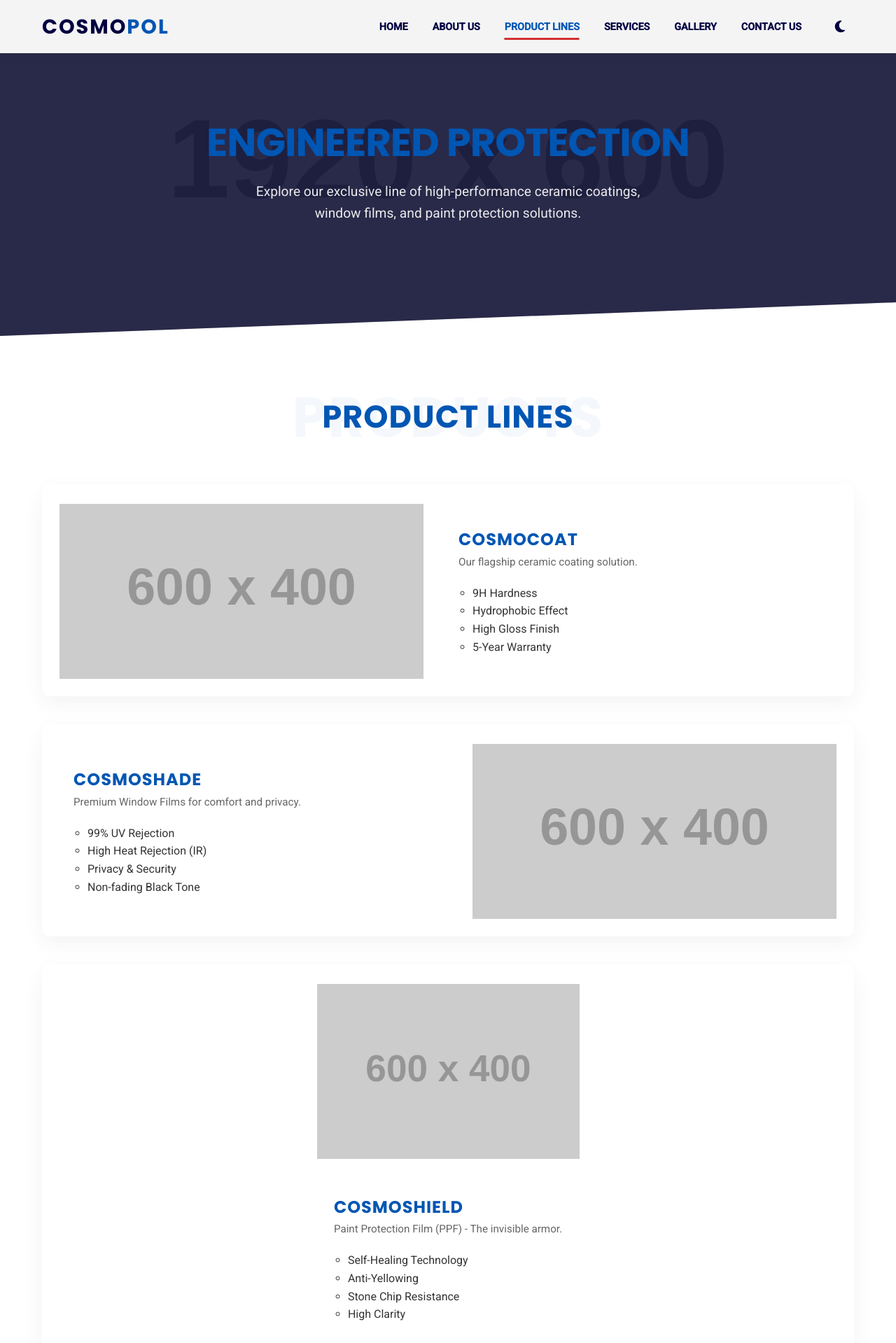
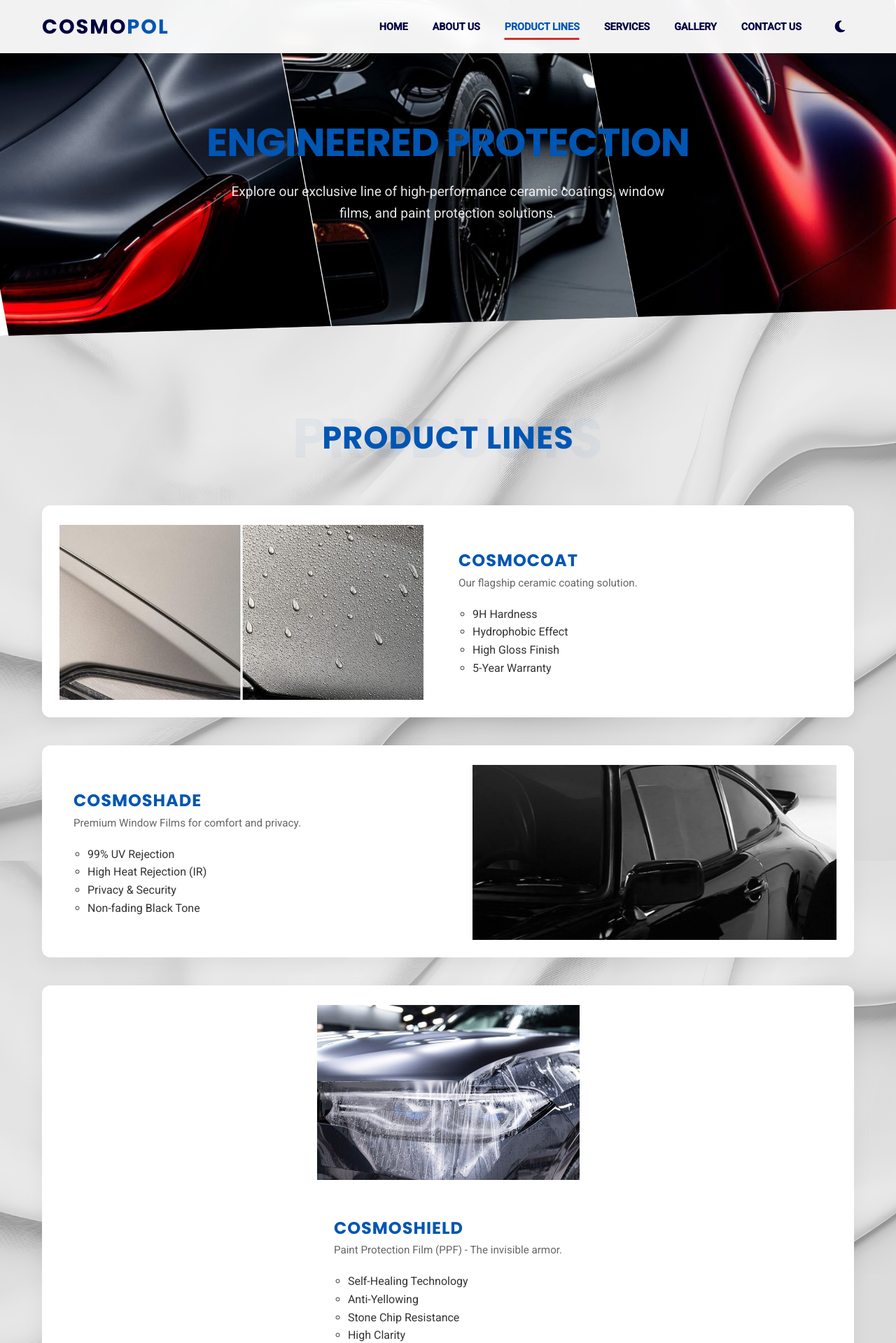
Before and after one commit to Sharmaine2005/COSMOPOL, a PHP site: page /products.html in a window 1280 px wide. Shown: the top 1919 px of the page at 70% size. Run offline with PHP 8.4, Linux system fonts and the light colour scheme; grey boxes labelled with a size stand in for pictures from a placeholder-image service; some libraries are stand-ins or nearby versions.

Commit message:
Final Products

```diff
--- a/gallery.html
+++ b/gallery.html
@@ -14,7 +14,7 @@
   <!-- HERO SLIDESHOW BACKGROUND FOR GALLERY -->
 <section id="gallery" class="gallery-slider-section" style="height: 60vh;">
     <div class="slider-container">
-        <div class="slide-bg active" style="background-image: url('assets/gallery-slider.png');"></div>
+        <div class="slide-bg active" style="background-image: url('assets/gallery-background3.png');"></div>
         <div class="slide-bg" style="background-image: url('assets/gallery-slider2.jpg');"></div>
         <div class="slide-bg" style="background-image: url('assets/gallery-slider3.jpg');"></div>
         <div class="slide-bg" style="background-image: url('assets/gallery-slider4.jpg');"></div>
@@ -30,8 +30,7 @@
         </p>
     </div>
 
-    <button class="slider-arrow prev-slide"><i class="fas fa-chevron-left"></i></button>
-    <button class="slider-arrow next-slide"><i class="fas fa-chevron-right"></i></button>
+
 </section>
 
     <section class="section-padding gallery-background">
--- a/products.html
+++ b/products.html
@@ -11,20 +11,27 @@
 <body>
     <div id="header-placeholder"></div>
 
-    <section class="page-header">
-        <div class="container">
-            <h1>Engineered Protection</h1>
-            <p style="font-size: 1.2rem; opacity: 0.9; max-width: 600px; margin: 0 auto;">Explore our exclusive line of high-performance ceramic coatings, window films, and paint protection solutions.</p>
-        </div>
-    </section>
+   <section class="products-header slider-header">
+    <div class="slider-container">
+        <div class="slide-bg active" style="background-image: url('assets/products-slider.png');"></div>
+        <div class="slide-bg" style="background-image: url('assets/products-slider2.png');"></div>
+        <div class="slide-bg" style="background-image: url('assets/products-slider3.png');"></div>
+    </div>
 
+    <div class="header-content">
+        <h1>Engineered Protection</h1>
+        <p>Explore our exclusive line of high-performance ceramic coatings, window films, and paint protection solutions.</p>
+    </div>
+</section>
+
+<section class="section-padding gallery-background">
     <section class="section-padding">
         <div class="container">
             <h2 class="section-title" data-title="PRODUCTS">Product Lines</h2>
 
             <div class="card" style="margin-bottom: 40px; display: flex; flex-wrap: wrap; align-items: center; gap: 30px; flex-direction: row;">
                 <div style="flex: 1;">
-                    <img src="https://placehold.co/600x400/003366/FFF?text=CosmoCoat" alt="CosmoCoat">
+                    <img src="assets/productsImage.jpg" alt="CosmoCoat">
                 </div>
                 <div style="flex: 1; padding: 20px;">
                     <h2 class="text-highlight">CosmoCoat</h2>
@@ -40,7 +47,7 @@
 
             <div class="card" style="margin-bottom: 40px; display: flex; flex-wrap: wrap; align-items: center; gap: 30px; flex-direction: row-reverse;">
                 <div style="flex: 1;">
-                    <img src="https://placehold.co/600x400/003366/FFF?text=CosmoShade" alt="CosmoShade">
+                    <img src="assets/productsImage2.jpg" alt="CosmoShade">
                 </div>
                 <div style="flex: 1; padding: 20px;">
                     <h2 class="text-highlight">CosmoShade</h2>
@@ -56,7 +63,7 @@
 
              <div class="card" style="margin-bottom: 40px; display: flex; flex-wrap: wrap; align-items: center; gap: 30px;">
                 <div style="flex: 1;">
-                    <img src="https://placehold.co/600x400/003366/FFF?text=CosmoShield" alt="CosmoShield">
+                    <img src="assets/productsImage3.jpg" alt="CosmoShield">
                 </div>
                 <div style="flex: 1; padding: 20px;">
                     <h2 class="text-highlight">CosmoShield</h2>
@@ -71,7 +78,7 @@
             </div>
         </div>
     </section>
-
+</section>
     <section class="section-padding text-center cta-section">
         <div class="container">
             <h2 style="margin-bottom: 20px;">Ready to Transform Your Vehicle?</h2>
--- a/style.css
+++ b/style.css
@@ -320,9 +320,77 @@ details[open] summary::after { content: '-'; }
 details[open] { background: var(--bg-light); }
 .faq-answer { padding-top: 15px; color: var(--text-light); font-size: 0.95rem; }
 
+/* ==========================================================================
+   5. PRODUCT LINES (products.html)
+   ========================================================================== */
+/* PRODUCTS SLIDESHOW HEADER */
+.products-header {
+    position: relative;
+    height: 60vh;
+    overflow: hidden;
+    display: flex;
+    align-items: center;
+    justify-content: center;
+    text-align: center;
+    clip-path: polygon(0 0, 100% 0, 100% 92%, 0 100%);
+    margin-bottom: -50px;
+    color: #fff;
+}
+
+/* Background slides */
+.products-header .slider-container {
+    position: absolute;
+    top: 0; left: 0;
+    width: 100%; height: 100%;
+    z-index: -1;
+
+}
+
+.products-header .slide-bg {
+    position: absolute;
+    width: 100%;
+    height: 100%;
+    background-size: cover;
+    background-position: center;
+    opacity: 0;
+    transition: opacity 1.5s ease-in-out;
+}
+
+.products-header .slide-bg.active {
+    opacity: 1;
+}
+
+/* Dark overlay */
+.products-header::before {
+    content: "";
+    position: absolute;
+    top: 0; left: 0;
+    width: 100%; height: 100%;
+    background: rgba(0,0,40,0.65);
+    z-index: -1;
+}
+
+.products-header .header-content {
+    position: relative;
+    padding: 20px;
+}
+
+.products-header h1 {
+    font-size: 3.5rem;
+    letter-spacing: -1px;
+    margin-bottom: 10px;
+}
+
+.products-header p {
+    font-size: 1.2rem;
+    max-width: 650px;
+    margin: 0 auto;
+    opacity: 0.9;
+}
+
 
 /* ==========================================================================
-   5. GALLERY PAGE STYLES (gallery.html)
+   6. GALLERY PAGE STYLES (gallery.html)
    ========================================================================== */
 
 /* Horizontal Scroll Layout */
@@ -357,6 +425,8 @@ details[open] { background: var(--bg-light); }
     width: 100%;
     height: 60vh;
     overflow: hidden;
+    clip-path: polygon(0 0, 100% 0, 100% 92%, 0 100%);
+    margin-bottom: -50px;
 }
 
 .gallery-slider-section .slider-container {
@@ -447,12 +517,13 @@ details[open] { background: var(--bg-light); }
     background-position: center;
     background-repeat: no-repeat;
     background-attachment: fixed;
+
 }
 
 
 
 /* ==========================================================================
-   6. CONTACT PAGE STYLES (contact.html)
+   7. CONTACT PAGE STYLES (contact.html)
    ========================================================================== */
 
 /* Simple Banner Header */
@@ -471,7 +542,7 @@ input:focus, textarea:focus { outline: none; border-bottom-color: var(--highligh
 
 
 /* ==========================================================================
-   7. RESPONSIVE (Overrides for all pages)
+   8. RESPONSIVE (Overrides for all pages)
    ========================================================================== */
 @media (max-width: 768px) {
     .menu-toggle { display: block; }
```
Also changed, not shown: assets/gallery-background3.png (added), assets/gallery-slider1.png (added), assets/products-slider.png (renamed from assets/gallery-slider.png), assets/products-slider2.png (added), assets/products-slider3.png (added), assets/productsImage.jpg (added), assets/productsImage2.jpg (added), assets/productsImage3.jpg (added), 1 other file.
